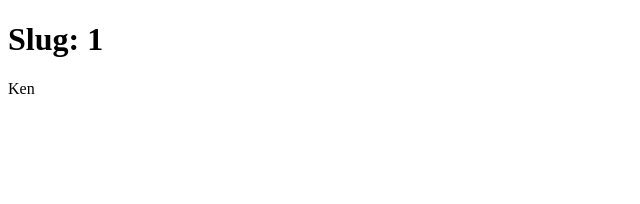
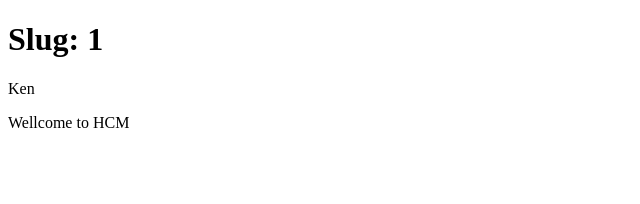
Before and after one commit to huunhatnguyen/next-jest-cicd, a Next.js app: page /blog/1 in a window 1280 px wide. Shown: the top 204 px of the page, without its empty margins (0-640 px from the left). Built offline with nearby package versions, Linux system fonts and the light colour scheme.

Commit message:
Add comment in page

```diff
--- a/app/blog/[slug]/page.tsx
+++ b/app/blog/[slug]/page.tsx
@@ -9,5 +9,8 @@ export async function generateMetadata({ params }: Params) {
 }
 
 export default function Page({ params }: Params) {
-  return <><h1>Slug: {params.slug}</h1><p>Ken</p></>;
+  return <><h1>Slug: {params.slug}</h1>
+  <p>Ken</p>
+  <p>Wellcome to HCM</p>
+  </>;
 }
```
